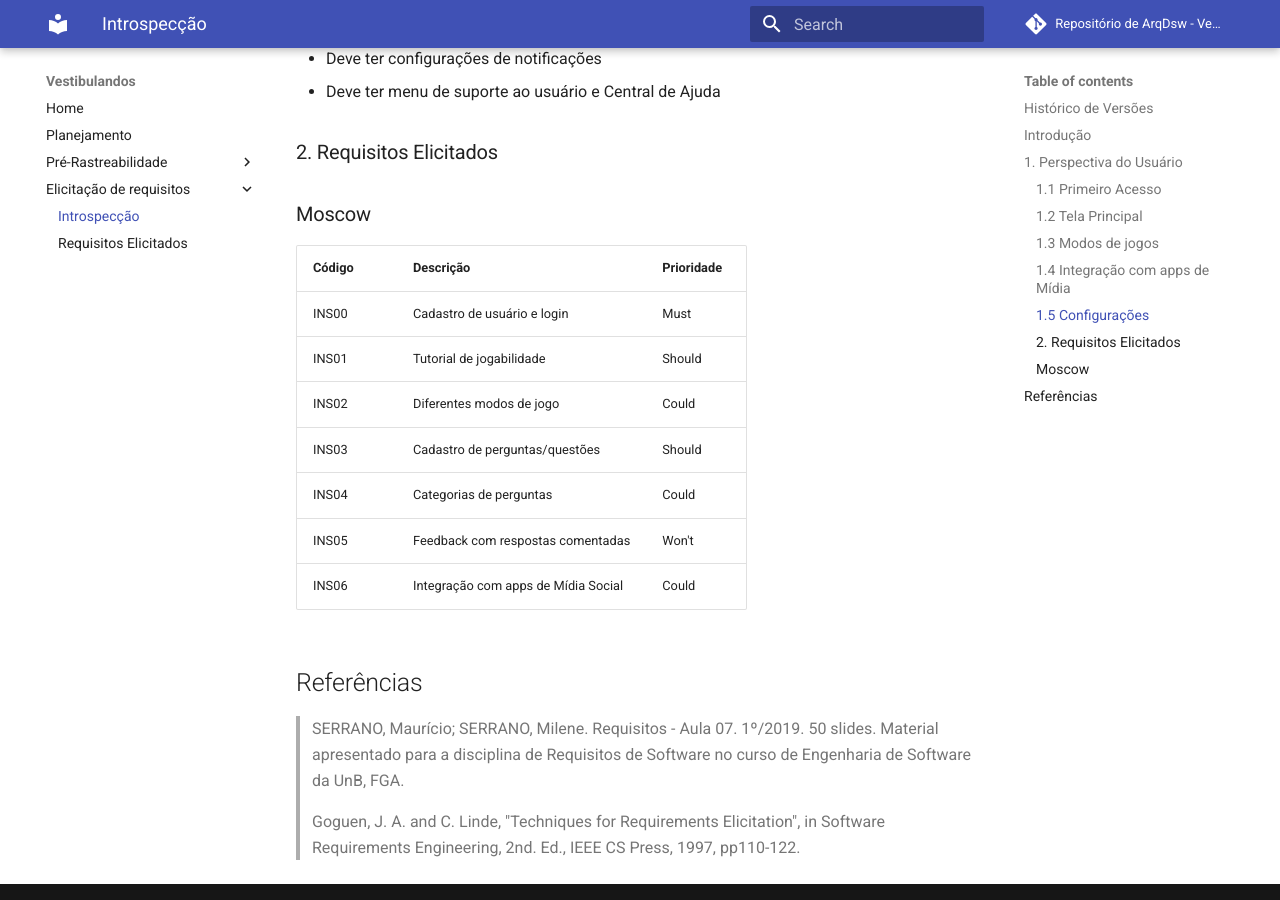
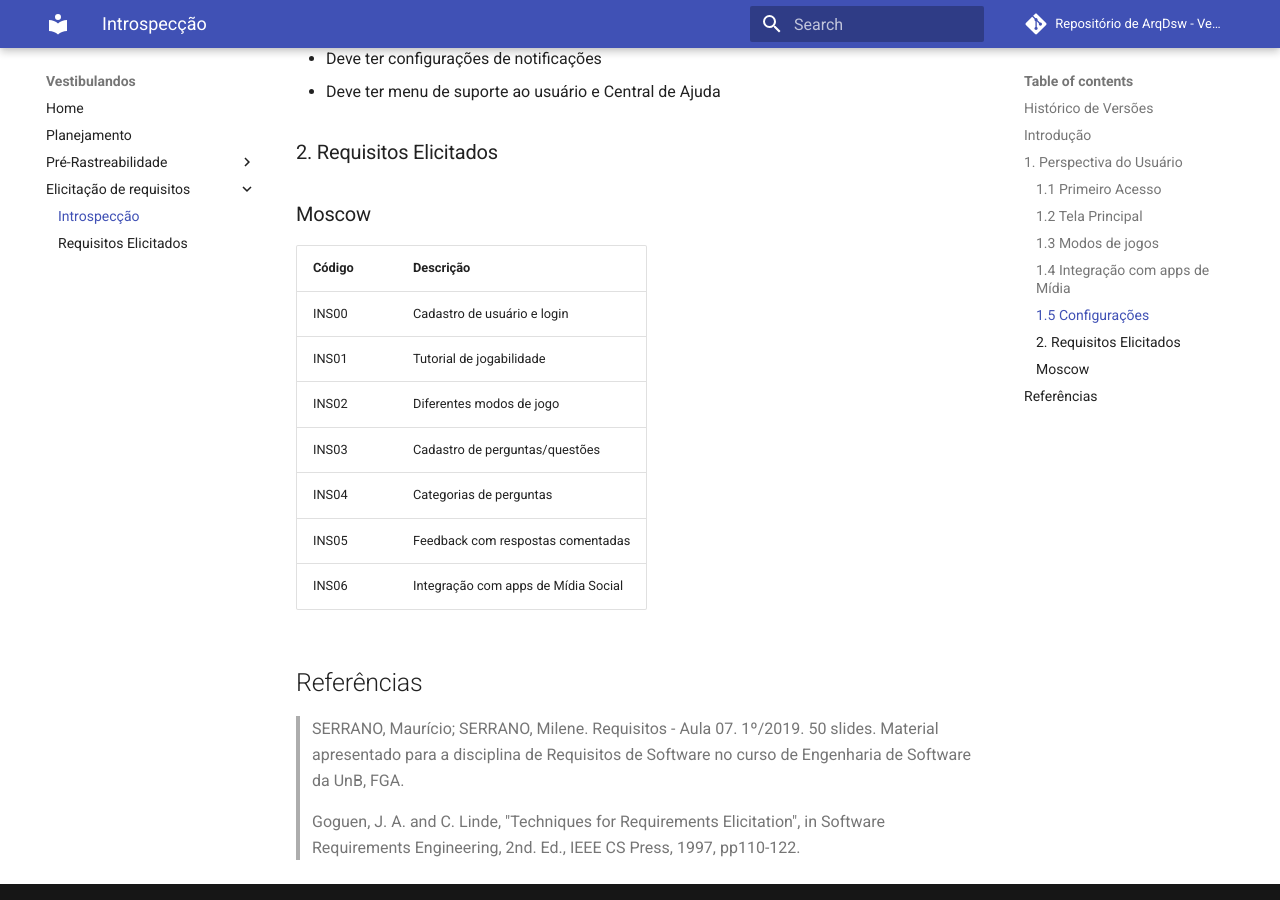
Before and after one commit to UnBArqDsw/2020.1_G4_Vestibulandos, an MkDocs documentation site: the page built from docs/introspeccao.md, in a window 1280 px wide and 900 px high, scrolled down 1476 px. Built offline with MkDocs 1.6.1 and Material for MkDocs 9.7.7, drawn with Linux system fonts in a browser that asks for light colours; comment, search, counter and statistics services are not loaded.

Commit message:
Ajustes de formataçao em arquivos

```diff
--- a/docs/introspeccao.md
+++ b/docs/introspeccao.md
@@ -64,15 +64,15 @@ Problema:</b> uma instrospecção de um especialista de área diferente pode nã
 
 ### Moscow
 
-| Código | Descrição | Prioridade |
-|--------|-----------|------------|
-|INS00 | Cadastro de usuário e login | Must |
-|INS01 | Tutorial de jogabilidade | Should |
-|INS02 | Diferentes modos de jogo | Could |
-|INS03 | Cadastro de perguntas/questões | Should |
-|INS04 | Categorias de perguntas | Could |
-|INS05 | Feedback com respostas comentadas | Won't |
-|INS06 | Integração com apps de Mídia Social | Could |
+| Código | Descrição |
+|--------|-----------|
+|INS00 | Cadastro de usuário e login |
+|INS01 | Tutorial de jogabilidade |
+|INS02 | Diferentes modos de jogo |
+|INS03 | Cadastro de perguntas/questões |
+|INS04 | Categorias de perguntas |
+|INS05 | Feedback com respostas comentadas |
+|INS06 | Integração com apps de Mídia Social |
 
 
 ## Referências
```
Also changed, not shown: docs/5W2H.md (+4 -0 lines), docs/requisitos_elicitados.md (+12 -0 lines).
